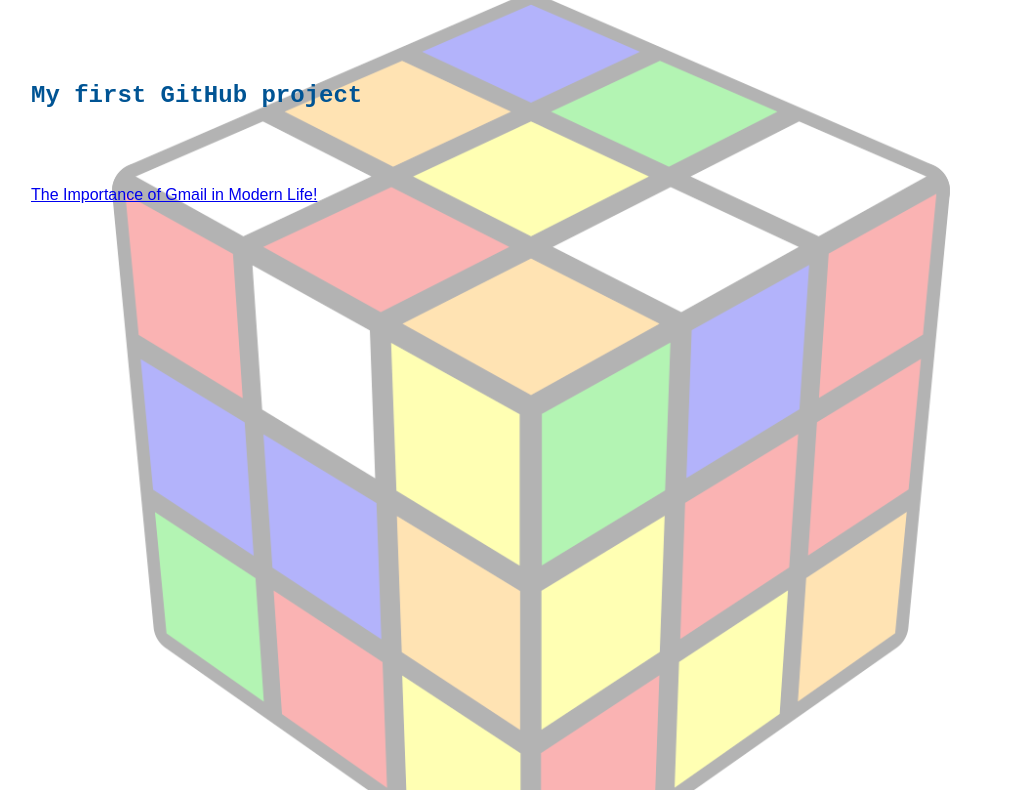
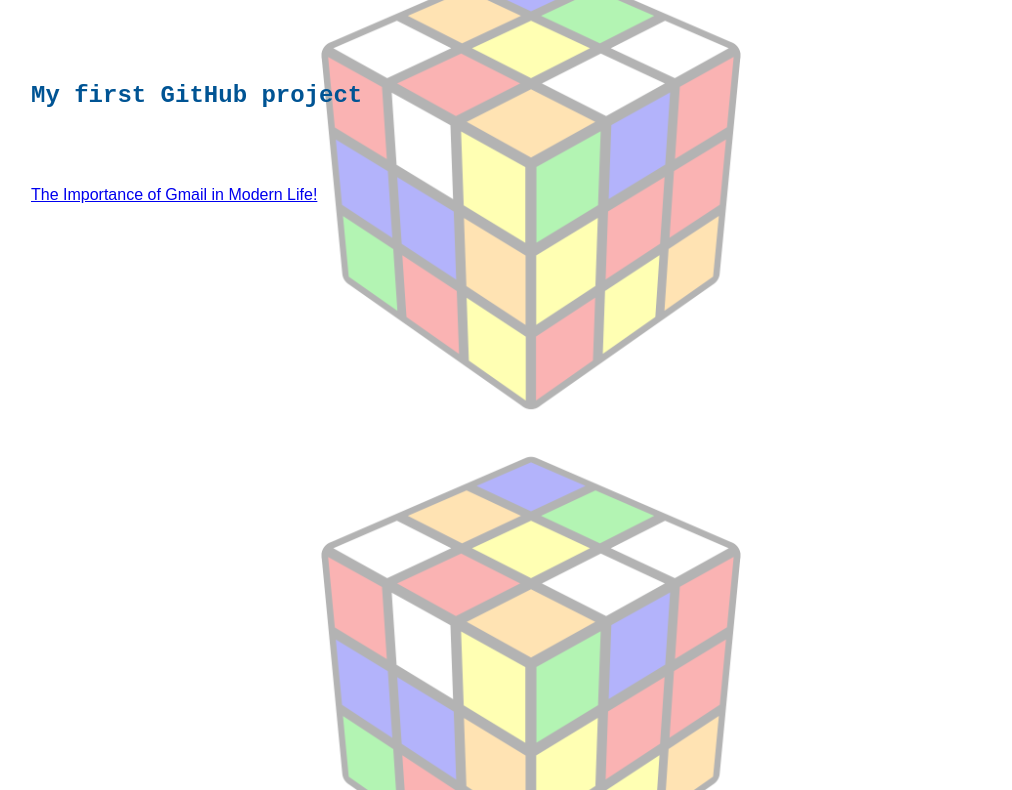
Before and after one commit to NaamdeepJolly/projects, a plain HTML site: page index.html in a window 1280 px wide. Shown: the part 80-870 px from the top of the page, without its empty margins (109-1121 px from the left). Drawn offline with Linux system fonts and the light colour scheme.

Commit message:
Update index.html

```diff
--- a/index.html
+++ b/index.html
@@ -9,7 +9,7 @@
             text-align: left;
             line-height: 1.6;
             background-image: url('https://github.com/NaamdeepJolly/projects/blob/main/images/Cube.png?raw=true');
-            background-size: 1000px 1000px;
+            background-size: 500px 500px;
             background-repeat: repeat-y;
             background-position: top;
             background-color: #ffffff;
@@ -56,7 +56,7 @@
 <a href="https://htmlpreview.github.io/?https://github.com/NaamdeepJolly/projects/blob/main/Jan2024/Gmail.html">The Importance of Gmail in Modern Life! </body></a>
 
 
-<br><br><br><br><br><br><br><br><br><br><br><br><br><br><br><br><br><br><br><br><br><br><br><br><br><br><br><br><br><br><br><br><br><br><br><br><br><br><br>
+<br><br><br><br><br><br><br><br><br><br><br><br><br><br><br><br><br><br><br><br><br><br><br><br><br><br><br><br><br><br><br><br>
     <p>Thank you for visiting my page!<br>
     Naamdeep Singh Jolly
     </p>
```
